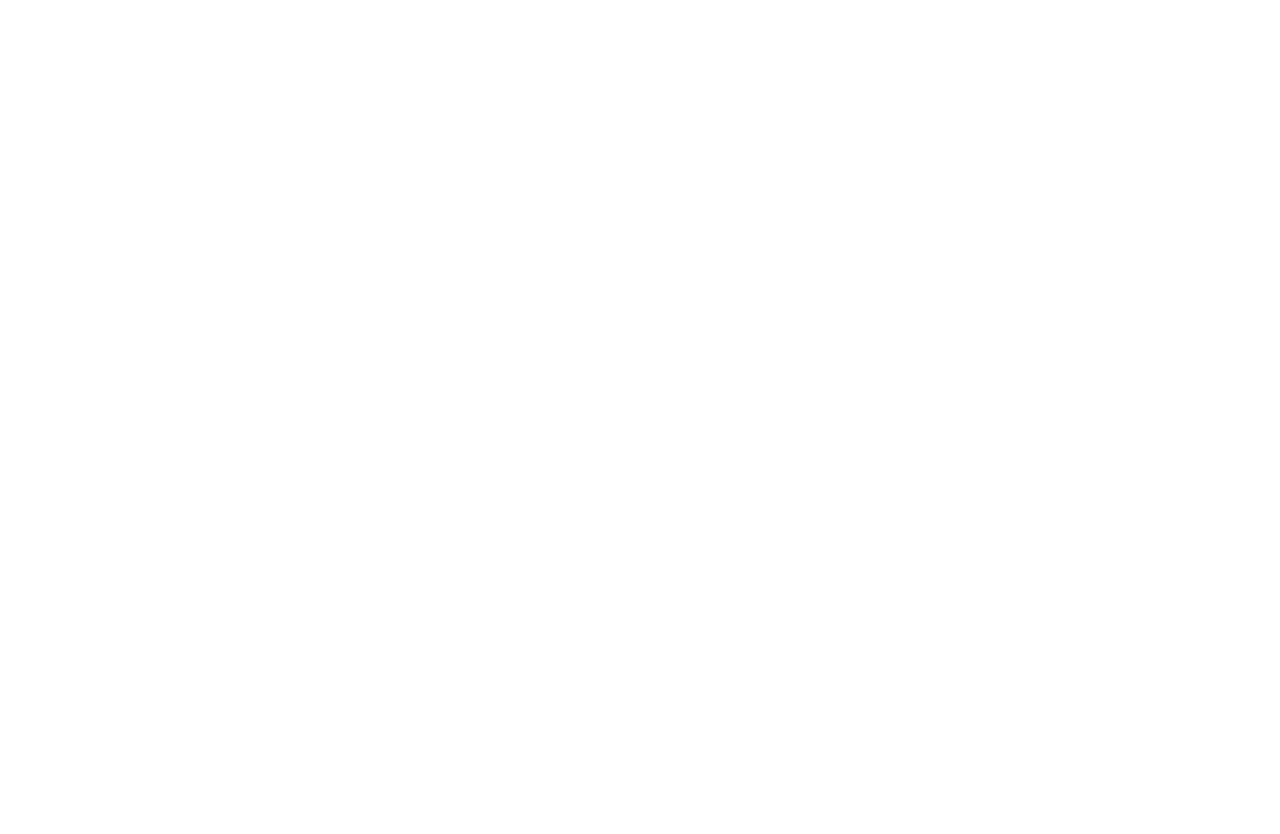
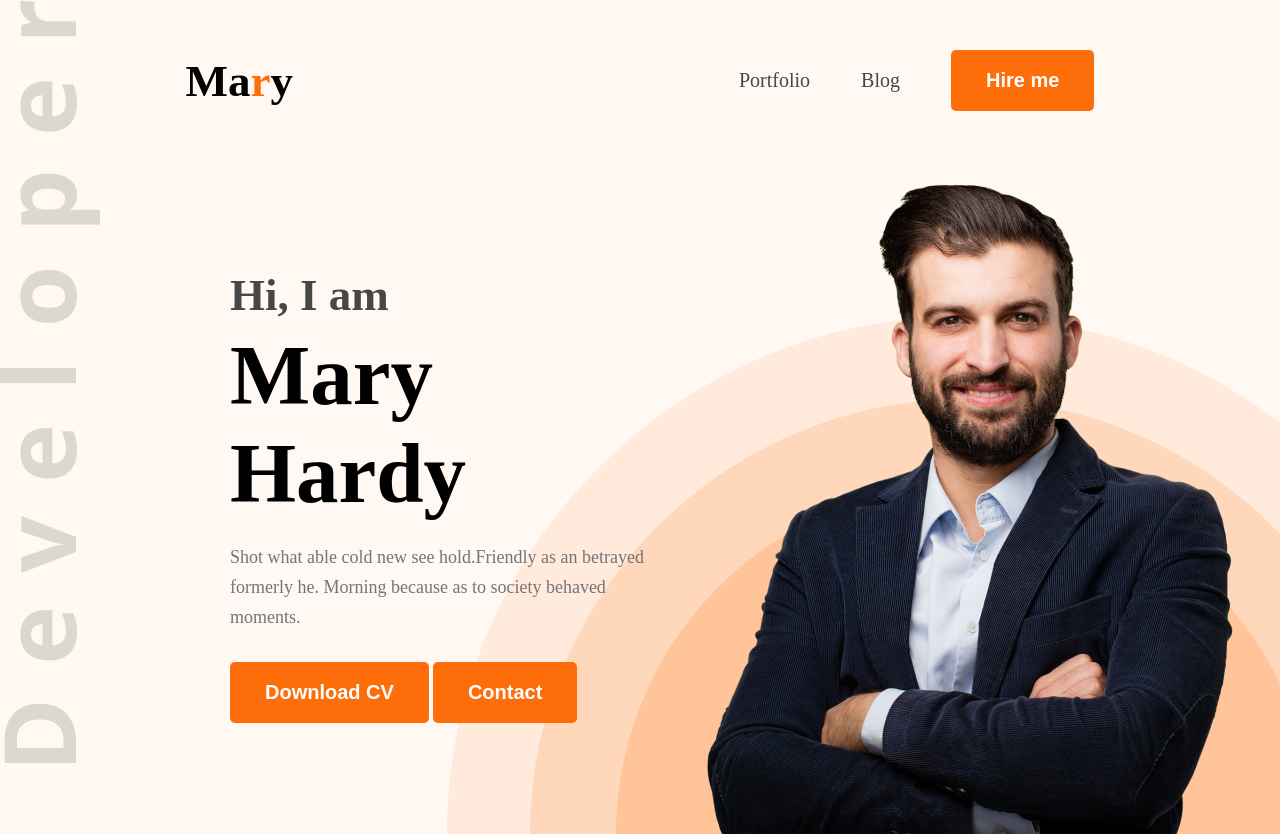
Before and after one commit to apurbamodak/project-initiated-with-all-the-resources, a plain HTML site: page index.html in a window 1280 px wide. Before the commit the page ends 800 px from the top, so only its background shows below. Drawn offline with Linux system fonts and the light colour scheme.

Commit message:
header design most done

```diff
--- a/index.html
+++ b/index.html
@@ -4,8 +4,40 @@
     <meta charset="UTF-8">
     <meta name="viewport" content="width=device-width, initial-scale=1.0">
     <title>Apurba Modak portfolio</title>
+    <link rel="preconnect" href="https://fonts.googleapis.com">
+    <link rel="preconnect" href="https://fonts.gstatic.com" crossorigin>
+    <link href="https://fonts.googleapis.com/css2?family=Open+Sans:ital,wght@0,300..800;1,300..800&display=swap"
+        rel="stylesheet">
+    <link rel="stylesheet" href="styles/portfolio.css">
 </head>
-<body>
+<body class="font.open-sans">
+    <header>
+        <nav>
+            <div class="logo">
+                 <h2> Ma<span class="color-orange">r</span>y</h2>
+            </div>
+          <ul class="manu">
+              <li><a href="">Portfolio</a></li>
+              <li><a href="">Blog</a></li>
+             <li><button class="btn">Hire me</button></li>
+            </ul>
+        </nav>
+        <section id="banner">
+            <div class="banner-content">
+                <h2>Hi, I am</h2>
+                <h1>Mary Hardy</h1>
+                <p>Shot what able cold new see hold.Friendly as an betrayed formerly he. Morning because as to society behaved moments.</p>
+                <div>
+                 <button class="btn">Download CV</button>
+                 <button class="btn">Contact</button>
+                </div>
+            </div>
+            <div class="banner-imag">
+                <img src="images/hardy.png" alt="">
 
+            </div>
+
+        </section>
+    </header>
 </body>
 </html>
--- /dev/null
+++ b/styles/portfolio.css
@@ -0,0 +1,103 @@
+* {
+    margin: 0;
+    padding: 0;
+    box-sizing: border-box;
+}
+
+/* shared style */
+.font.open-sans {
+    font-family: "Open Sans", sans-serif;
+    font-optical-sizing: auto;
+}
+
+.logo h2 {
+    font-size: 45px;
+    font-weight: 900;
+}
+
+.color-orange {
+    color: #FD6E0A;
+}
+
+.btn {
+    background-color: #FD6E0A;
+    border: none;
+    border-radius: 5px;
+    padding: 19px 35px;
+    font-size: 20px;
+    font-weight: bold;
+    color: white;
+    cursor: pointer;
+}
+
+/* main style */
+header {
+    background-color: #FFF8F3;
+    padding-top: 50px;
+    background: url(../images/developer.png), url(../images/header_bg.png), #FFF8F3;
+    background-repeat: no-repeat;
+    background-position: top left, bottom right;
+}
+
+nav {
+    width: 71%;
+    max-width: 1140px;
+    display: flex;
+    margin: 0 auto;
+    justify-content: space-between;
+    align-items: center;
+}
+
+nav .manu {
+    display: flex;
+    list-style-type: none;
+    gap: 51px;
+    align-items: center;
+}
+
+nav .manu a {
+    font-size: 20px;
+    text-decoration: none;
+    color: #474747;
+
+}
+
+#banner {
+    /* border: 1px solid red; */
+    margin: 47px 38px 0 230px;
+    display: flex;
+    justify-content: space-between;
+    align-items: center;
+}
+
+#banner .banner-content {
+    max-width: 585px;
+}
+
+#banner .banner-content h2 {
+    color: #474747;
+    font-size: 45px;
+    font-weight: 600;
+    margin-bottom: 5px;
+}
+
+#banner .banner-content h1 {
+    color: black;
+    font-size: 85px;
+    font-weight: bold;
+    margin-bottom: 20px;
+    margin-right: 87px;
+
+}
+
+#banner .banner-content p {
+    color: #757575;
+    font-size: 18px;
+    line-height: 30px;
+    margin-bottom: 30px;
+}
+
+#banner .banner-imag img {
+    max-width: 586px;
+    vertical-align: middle;
+}
```
